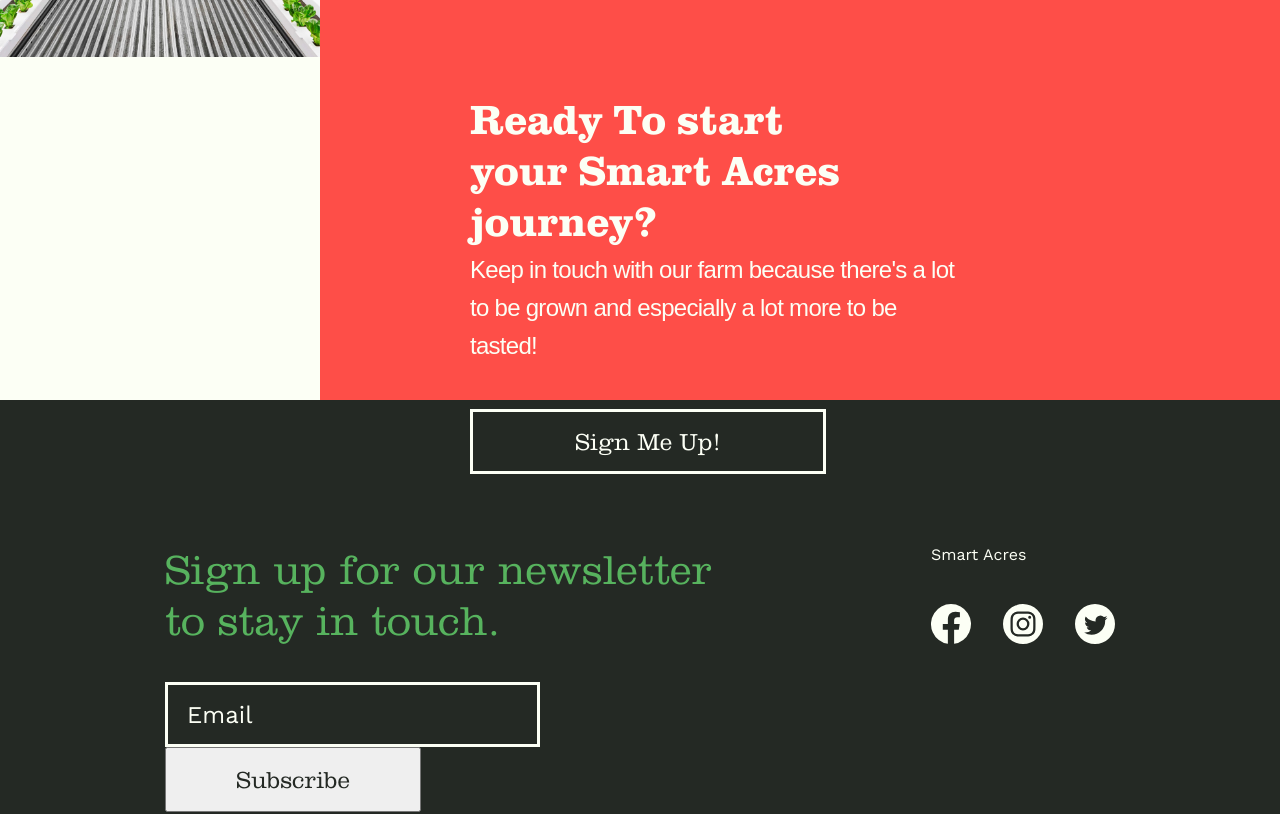
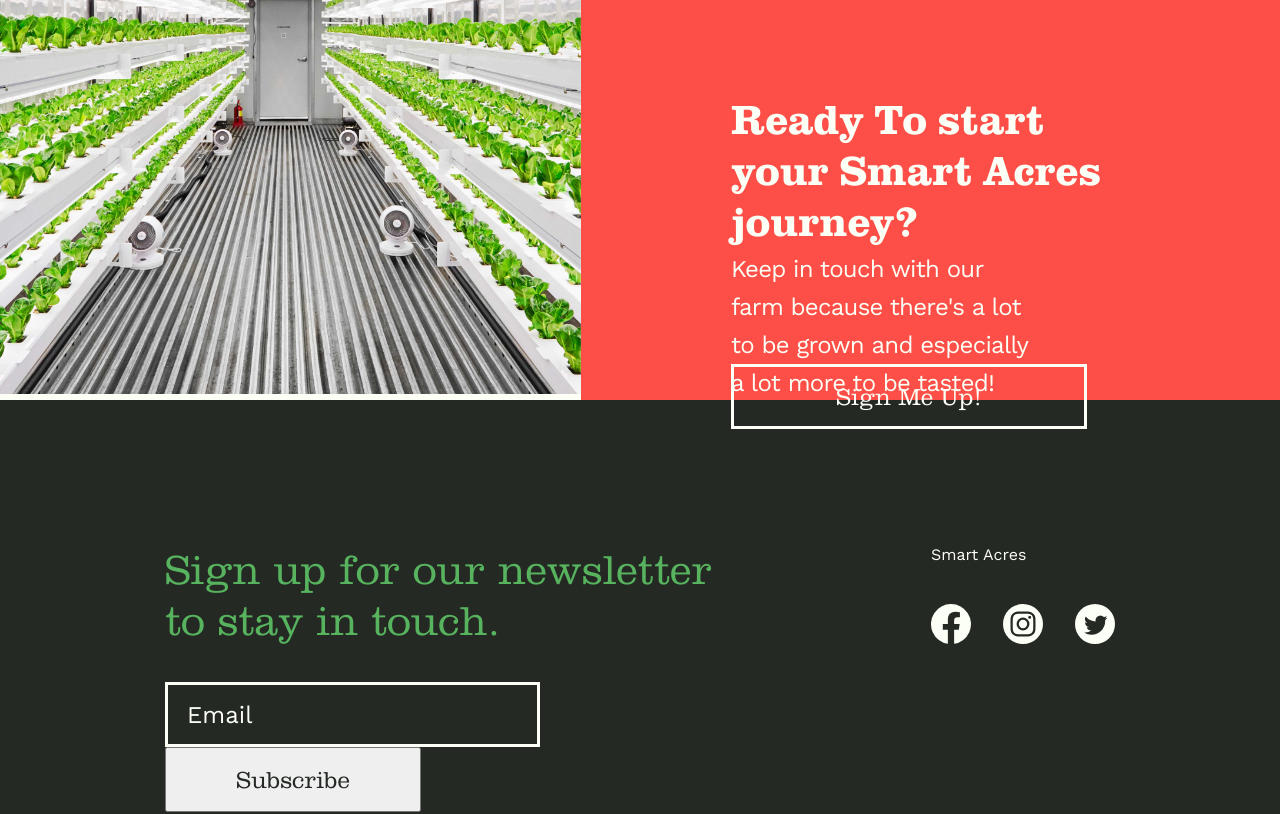
Before and after one commit to JuanTValdez/smart_acres, a React (Create React App) app: page / in a window 1280 px wide. Shown: the top 814 px of the page. Built offline with nearby package versions, Linux system fonts and the light colour scheme.

Commit message:
fixed sizing issues of footer-txt-2 class

```diff
--- a/src/styles/Footer.css
+++ b/src/styles/Footer.css
@@ -40,10 +40,10 @@
 }
 
 .footer-txt-2 {
-	width: 496px;
+	max-width: 78%;
 	height: 113px;
-	margin: 6px 149px 45px 0;
-	font-family: 'Work-Sans', sans-serif;
+
+	font-family: 'Work Sans', sans-serif;
 	font-size: 1.5rem;
 	line-height: 1.58;
 	letter-spacing: -0.72px;
```
